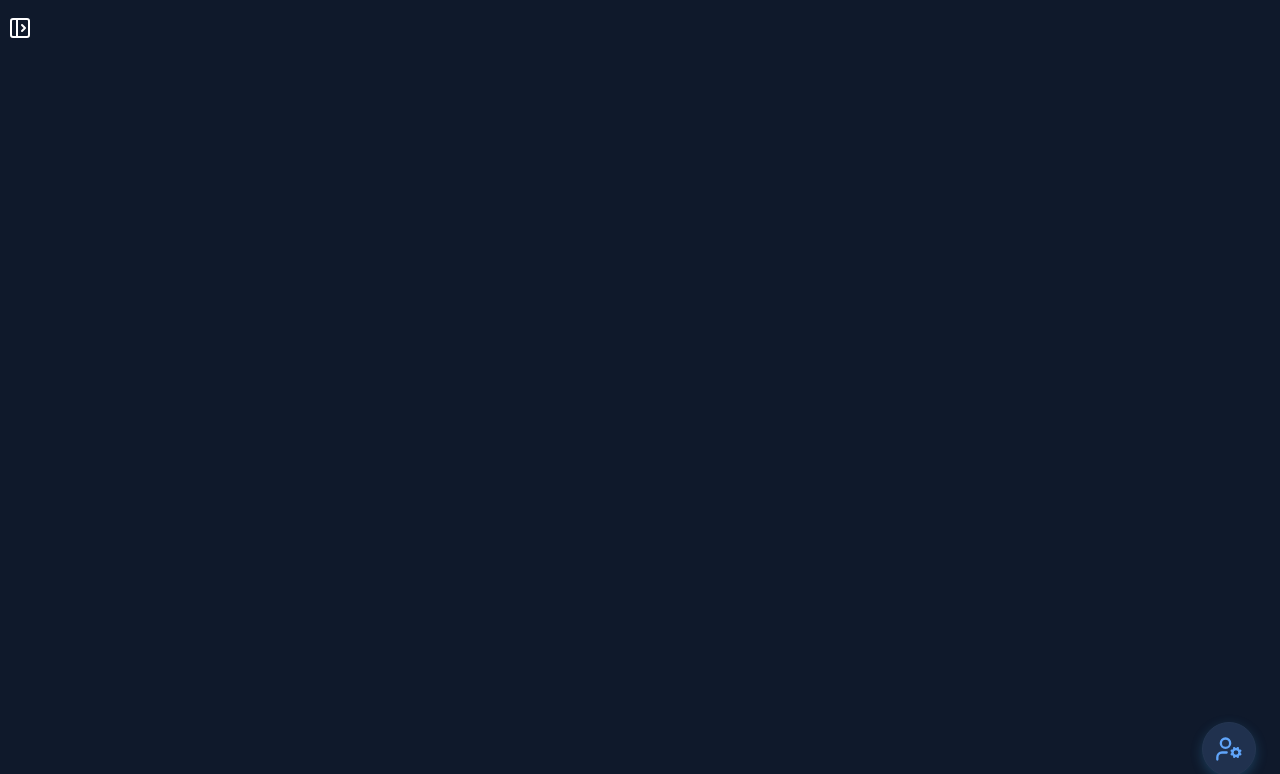
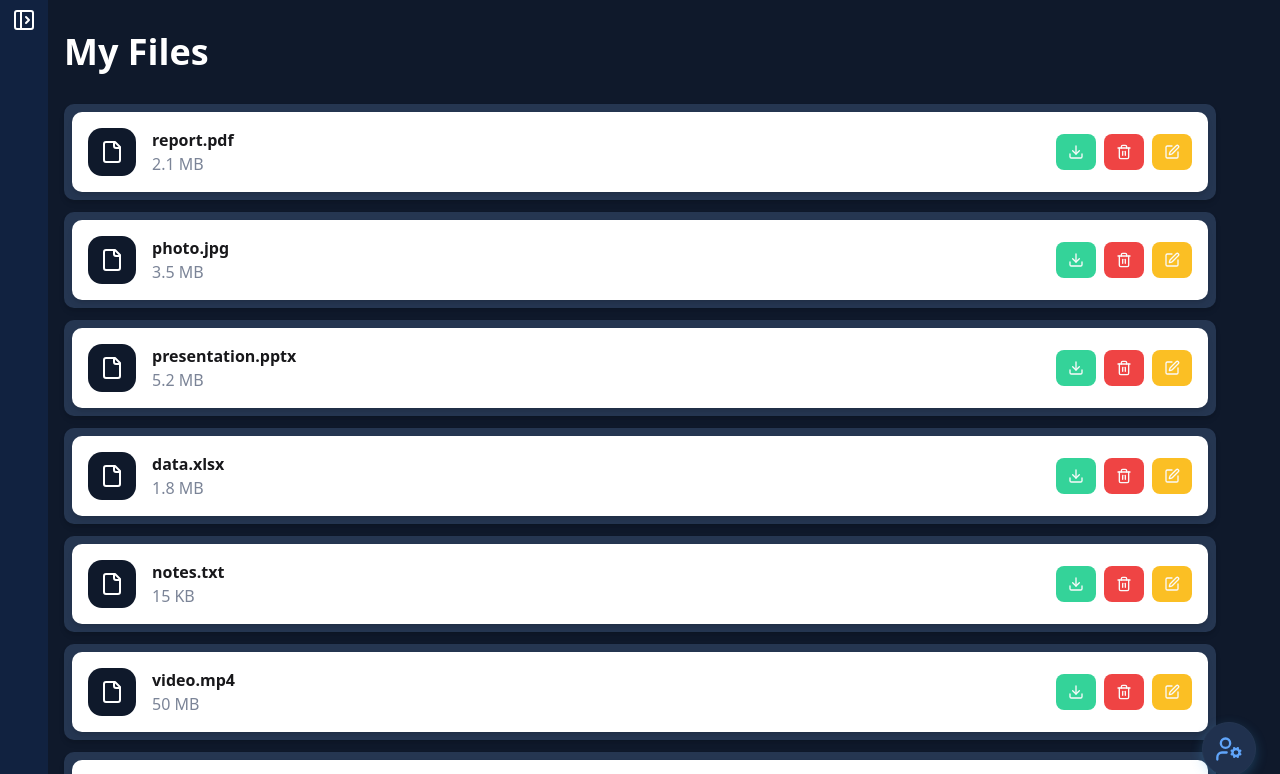
Before and after one commit to Van5sh/mind-mesh, a Next.js app: page /filesystem/files in a window 1280 px wide. Shown: the top 774 px of the page. Built offline with nearby package versions, Linux system fonts and the light colour scheme.

Commit message:
feat: files list design added

```diff
--- a/src/app/filesystem/Sidebar.tsx
+++ b/src/app/filesystem/Sidebar.tsx
@@ -1,54 +1,75 @@
+"use client";
+
 import { SidebarClose, SidebarOpen } from "lucide-react";
-import { useRouter } from "next/navigation";
+import Link from "next/link";
+
 interface SidebarProps {
     open?: boolean;
     setOpen?: (open: boolean) => void;
 }
 
 const Sidebar: React.FC<SidebarProps> = ({ open, setOpen }) => {
-    const router = useRouter();
     return (
-        <div className={`${open ? 'w-64 bg-[#112240]' : 'w-0'} h-screen  p-4 flex flex-col items-center transition-all duration-300`}>
+        <>
+            {/* Backdrop overlay when sidebar is open */}
+            {open && (
+                <div
+                    className="fixed inset-0 bg-black/50 z-40 transition-opacity"
+                    onClick={() => setOpen?.(false)}
+                />
+            )}
+
+            {/* Sidebar */}
+            <div className={`fixed left-0 top-0 h-screen bg-[#112240] ${open ? 'w-64 p-4' : 'w-12 p-2'} flex flex-col items-start transition-all duration-300 overflow-hidden z-50`}>
             {open ? (
                 <div className="w-full">
-                    <SidebarClose
-                        className="hover:cursor-pointer text-white mb-4"
+                    <button
+                        type="button"
+                        aria-label="Close sidebar"
+                        className="text-white mb-4 hover:opacity-80"
                         onClick={() => setOpen?.(false)}
-                    />
+                    >
+                        <SidebarClose />
+                    </button>
                     <h1 className="text-white font-bold text-lg mb-4">FILES</h1>
-                    <div>
-                        <ul className="text-white space-y-2">
-                            <li className="hover:bg-[#1d3557] p-2 rounded cursor-pointer">
-                                <a href="/filesystem">
+                    <div className="w-full">
+                        <ul className="text-white space-y-2 w-full">
+                            <li onClick={()=>{setOpen?.(false)}}>
+                                <Link href="/filesystem" className="block hover:bg-[#1d3557] p-2 rounded cursor-pointer">
                                     Home
-                                </a>
+                                </Link>
                             </li>
-                            <li className="hover:bg-[#1d3557] p-2 rounded cursor-pointer">
+                            <li onClick={()=>{setOpen?.(false)}} className="p-2 rounded text-white/90">
                                 Search
                             </li>
-                            <li  className="hover:bg-[#1d3557] p-2 rounded cursor-pointer">
-                                <a href="/filesystem/files">
+                            <li onClick={()=>{setOpen?.(false)}}>
+                                <Link href="/filesystem/files" className="block hover:bg-[#1d3557] p-2 rounded cursor-pointer">
                                     Files
-                                </a>
+                                </Link>
                             </li>
-                            <li className="hover:bg-[#1d3557] p-2 rounded cursor-pointer">
+                            <li onClick={()=>{setOpen?.(false)}} className="p-2 rounded text-white/90">
                                 Settings
                             </li>
-                            <li className="hover:bg-[#1d3557] p-2 rounded cursor-pointer">
+                            <li onClick={()=>{setOpen?.(false)}}  className="p-2 rounded text-white/90">
                                 Trash
                             </li>
                         </ul>
                     </div>
                 </div>
             ) : (
-                <div>
-                    <SidebarOpen
-                        className="hover:cursor-pointer text-white ml-2"
+                <div className="w-full flex justify-center">
+                    <button
+                        type="button"
+                        aria-label="Open sidebar"
+                        className="text-white hover:opacity-80"
                         onClick={() => setOpen?.(true)}
-                    />
+                    >
+                        <SidebarOpen />
+                    </button>
                 </div>
             )}
-        </div>
+            </div>
+        </>
     );
 };
 
--- a/src/app/filesystem/files/page.tsx
+++ b/src/app/filesystem/files/page.tsx
@@ -1,7 +1,119 @@
+"use client";
+import Filebar from "@/components/component/Filebar";
+
+const files = [
+  {
+    file_name: "report.pdf",
+    file_size: "2.1 MB",
+    file_type: "PDF",
+    last_modified: "2025-10-20"
+  },
+  {
+    file_name: "photo.jpg",
+    file_size: "3.5 MB",
+    file_type: "JPEG",
+    last_modified: "2025-09-15"
+  },
+  {
+    file_name: "presentation.pptx",
+    file_size: "5.2 MB",
+    file_type: "PPTX",
+    last_modified: "2025-08-30"
+  },
+  {
+    file_name: "data.xlsx",
+    file_size: "1.8 MB",
+    file_type: "Excel",
+    last_modified: "2025-10-10"
+  },
+  {
+    file_name: "notes.txt",
+    file_size: "15 KB",
+    file_type: "Text",
+    last_modified: "2025-10-01"
+  },
+  {
+    file_name: "video.mp4",
+    file_size: "50 MB",
+    file_type: "MP4",
+    last_modified: "2025-09-25"
+  },
+  {
+    file_name: "archive.zip",
+    file_size: "10 MB",
+    file_type: "ZIP",
+    last_modified: "2025-07-20"
+  },
+  {
+    file_name: "script.js",
+    file_size: "25 KB",
+    file_type: "JavaScript",
+    last_modified: "2025-10-18"
+  },
+  {
+    file_name: "style.css",
+    file_size: "12 KB",
+    file_type: "CSS",
+    last_modified: "2025-10-19"
+  },
+  {
+    file_name: "index.html",
+    file_size: "8 KB",
+    file_type: "HTML",
+    last_modified: "2025-10-21"
+  },
+  {
+    file_name: "diagram.svg",
+    file_size: "500 KB",
+    file_type: "SVG",
+    last_modified: "2025-09-10"
+  },
+  {
+    file_name: "audio.mp3",
+    file_size: "7 MB",
+    file_type: "MP3",
+    last_modified: "2025-10-05"
+  },
+  {
+    file_name: "ebook.epub",
+    file_size: "1.2 MB",
+    file_type: "EPUB",
+    last_modified: "2025-08-01"
+  },
+  {
+    file_name: "logo.png",
+    file_size: "850 KB",
+    file_type: "PNG",
+    last_modified: "2025-09-30"
+  },
+  {
+    file_name: "manual.docx",
+    file_size: "2.8 MB",
+    file_type: "DOCX",
+    last_modified: "2025-10-12"
+  }
+];
+
 const FilesPage = () => {
     return (
-        <div>
-            <h1>Files Page</h1>
+        <div className="min-h-screen w-full p-8 flex justify-center items-center">
+            <div className="max-w-6xl w-full">
+                <h1 className="text-4xl font-bold mb-8">My Files</h1>
+                <div className="flex flex-col gap-3">
+                    {files.map((file,index)=>(
+                        <Filebar
+                            key={index}
+                            file_name={file.file_name}
+                            file_size={file.file_size}
+                            file_type={file.file_type}
+                            last_modified={file.last_modified}
+                            download={()=>alert(`Downloading ${file.file_name}`)}
+                            delete={()=>alert(`Deleting ${file.file_name}`)}
+                            rename={()=>alert(`Renaming ${file.file_name}`)}
+                        />
+                    ))}
+                </div>
+            </div>
         </div>
     );
 }
--- a/src/app/filesystem/layout.tsx
+++ b/src/app/filesystem/layout.tsx
@@ -13,7 +13,9 @@ export default function FilesystemLayout({
     return (
         <div className="min-h-screen bg-[#0f192b] text-white">
             <Sidebar open={open} setOpen={setOpen} />
-            {children}
+            <div className="w-full">
+                {children}
+            </div>
         </div>
     );
 }
--- /dev/null
+++ b/src/components/component/Filebar.tsx
@@ -0,0 +1,57 @@
+import { Download, Edit, FileIcon, Trash2 } from "lucide-react";
+import { Button } from "../ui/button";
+import colors from "@/contants/colors";
+
+interface FilebarProps {
+    file_name: string;
+    file_size: string;
+    file_type: string;
+    last_modified: string;
+    download: () => void;
+    delete: () => void;
+    rename: () => void;
+}
+
+const Filebar = ({
+    file_name,
+    file_size,
+    download,
+    delete: deleteFn,
+    rename
+}: FilebarProps) => {
+    return (
+        <div
+            className="flex flex-row justify-between items-center p-2 rounded-lg shadow-md w-[90vw] mx-auto "
+            style={{
+                backgroundColor: colors.mindmesh.border,
+            }}
+        >
+            <div
+                className={`flex flex-row justify-between items-center bg-white gap-4 p-4 rounded-lg shadow-md w-[90vw] mx-auto`}
+            >
+                <div className="flex flex-row items-center gap-4">
+                    <div className="rounded-xl bg-[#0f192b] p-3">
+                        <FileIcon size={24} />
+                    </div>
+                    <div className="flex flex-col">
+                        <h1 className="font-bold text-zinc-900">{file_name}</h1>
+                        <h6 style={{ color: colors.mindmesh.text.muted }}>{file_size}</h6>
+                    </div>
+                </div>
+                <div className="flex flex-row gap-2">
+                    <Button className="hover:cursor-pointer" style={{background:colors.mindmesh.success}} onClick={download}>
+                        <Download />
+                    </Button>
+                    <Button className="hover:cursor-pointer" style={{background:colors.mindmesh.error}} onClick={deleteFn}>
+                        <Trash2 />
+                    </Button>
+                    <Button className="hover:cursor-pointer" style={{background:colors.mindmesh.warning}} onClick={rename}>
+                        <Edit />
+                    </Button>
+                </div>
+            </div>
+        </div>
+    );
+};
+
+export default Filebar;
```
